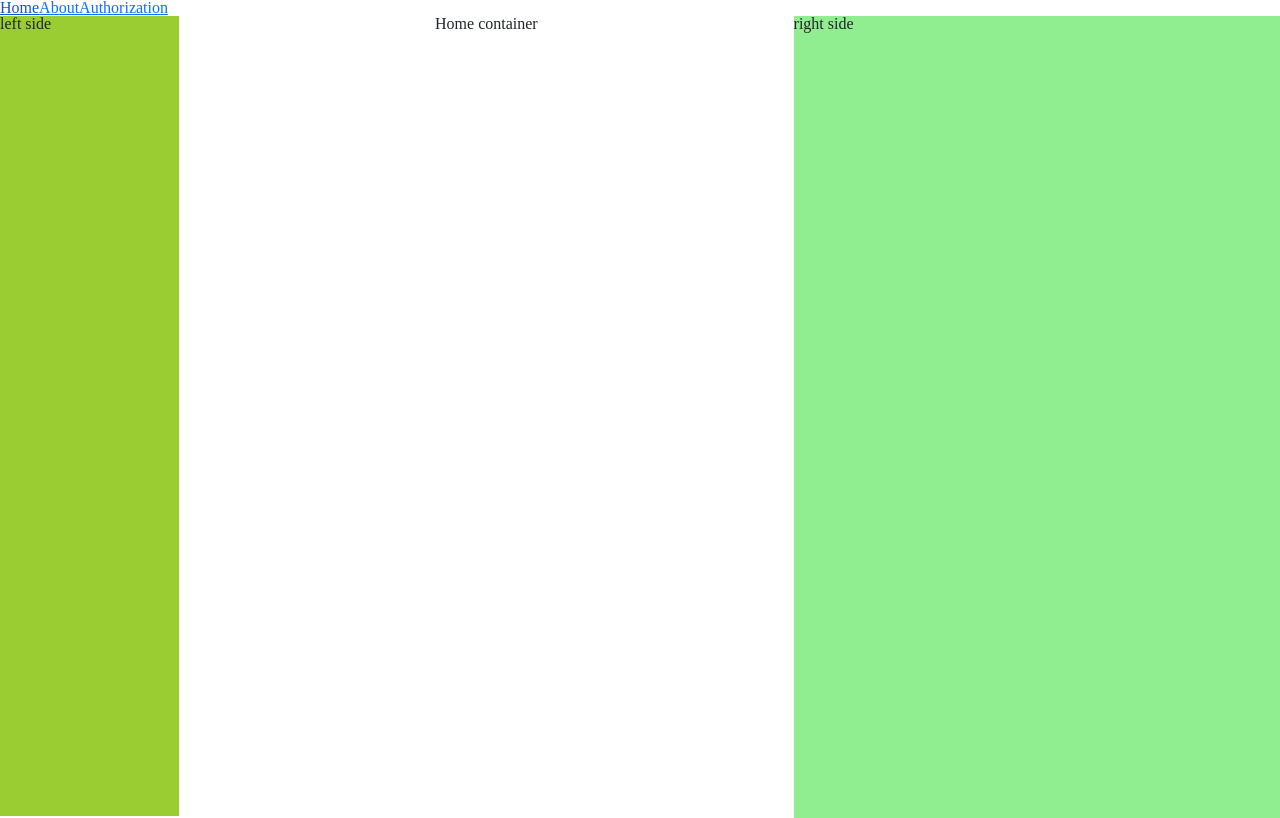
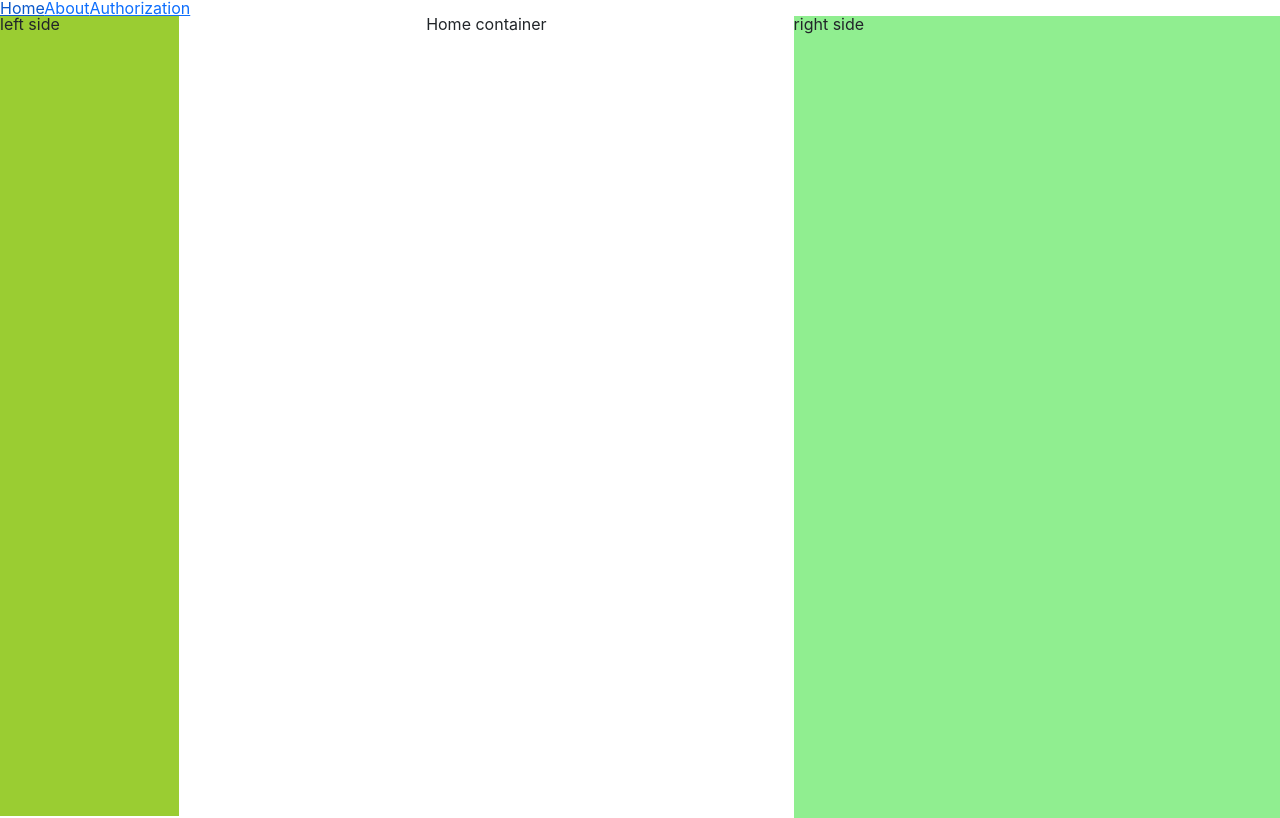
Before and after one commit to attech-org/leleka, a React (Create React App) app: page / in a window 1280 px wide. Shown: the top 818 px of the page. Built offline with nearby package versions, Linux system fonts and the light colour scheme.

Commit message:
feat: added global styles

```diff
--- a/src/index.tsx
+++ b/src/index.tsx
@@ -9,6 +9,7 @@ import { store, persistor } from "./redux/store";
 
 import "bootstrap/dist/css/bootstrap.min.css";
 import "./styles/reset.css";
+import "./styles/global.css";
 
 const root = ReactDOM.createRoot(
   document.getElementById("root") as HTMLElement
--- /dev/null
+++ b/src/styles/global.css
@@ -0,0 +1,4 @@
+body {
+  font-family: TwitterChirp, -apple-system, BlinkMacSystemFont, "Segoe UI",
+    Roboto, Helvetica, Arial, sans-serif;
+}
```
